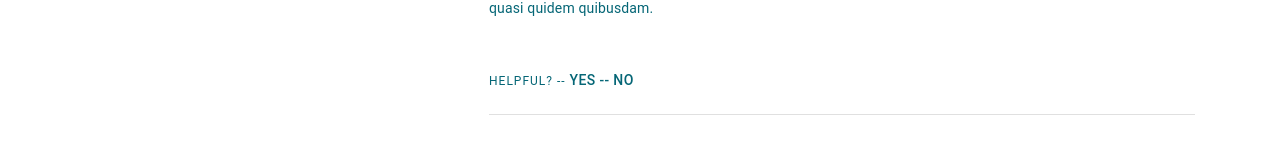
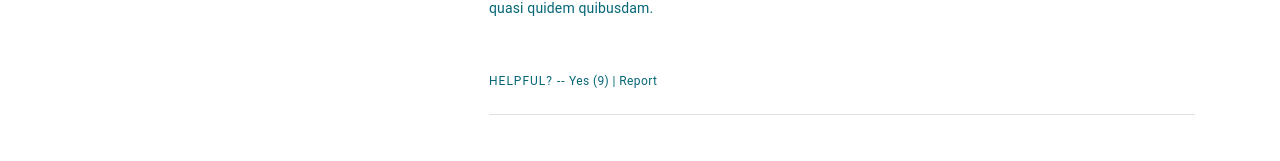
Before and after one commit to Stringify-All/zd-ratings-and-reviews-page, a React app: page / in a window 1280 px wide. Shown: the part 340-501 px from the top of the page. Built offline with nearby package versions, Linux system fonts and the light colour scheme; no server answers; the HTML template or start-up script is replaced by a standard one.

Commit message:
Fixed style in report button

```diff
--- a/client/src/components/reviews/ReviewEntry.jsx
+++ b/client/src/components/reviews/ReviewEntry.jsx
@@ -26,8 +26,8 @@ const ReviewEntry = (props) => (
       <div className="mt-5">
         <Grid item xs={12} lg={12}>
           <Typography variant="overline">Helpful? --</Typography>
-          <Typography variant="button"> Yes -- </Typography>
-          <Typography variant="button"> No </Typography>
+          <Typography variant="caption"> Yes (9)  | </Typography>
+          <Typography variant="caption"> Report </Typography>
         </Grid>
       </div>
     </Grid>
```
Also changed, not shown: 1 other file (tests, documents, lock files or other folders).
